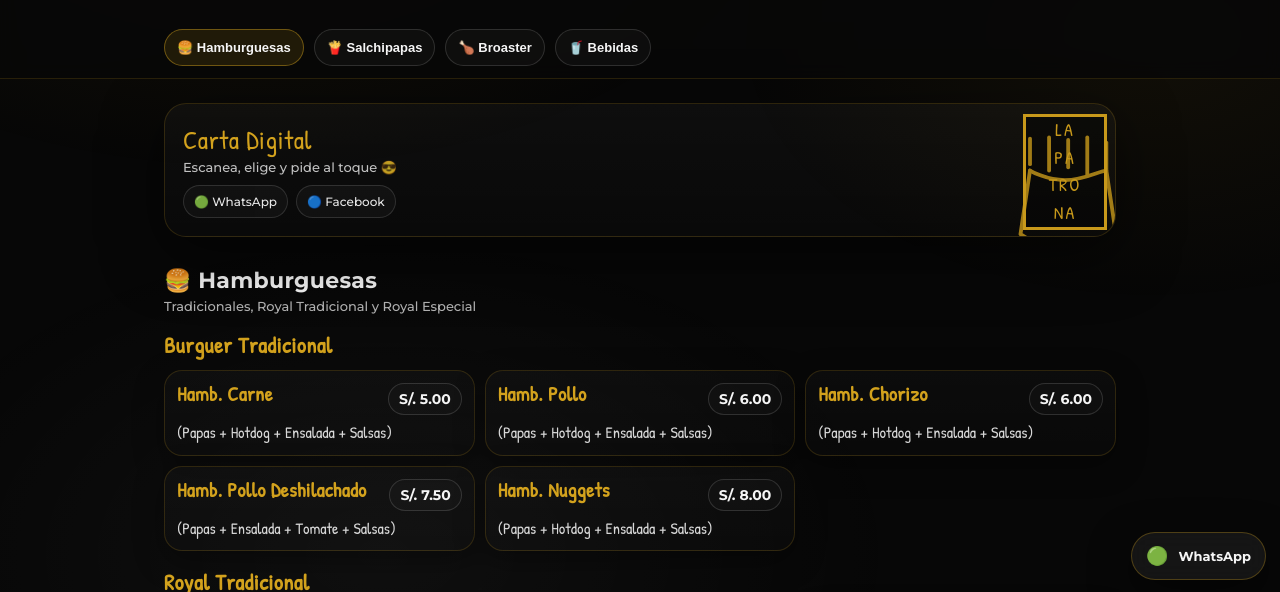
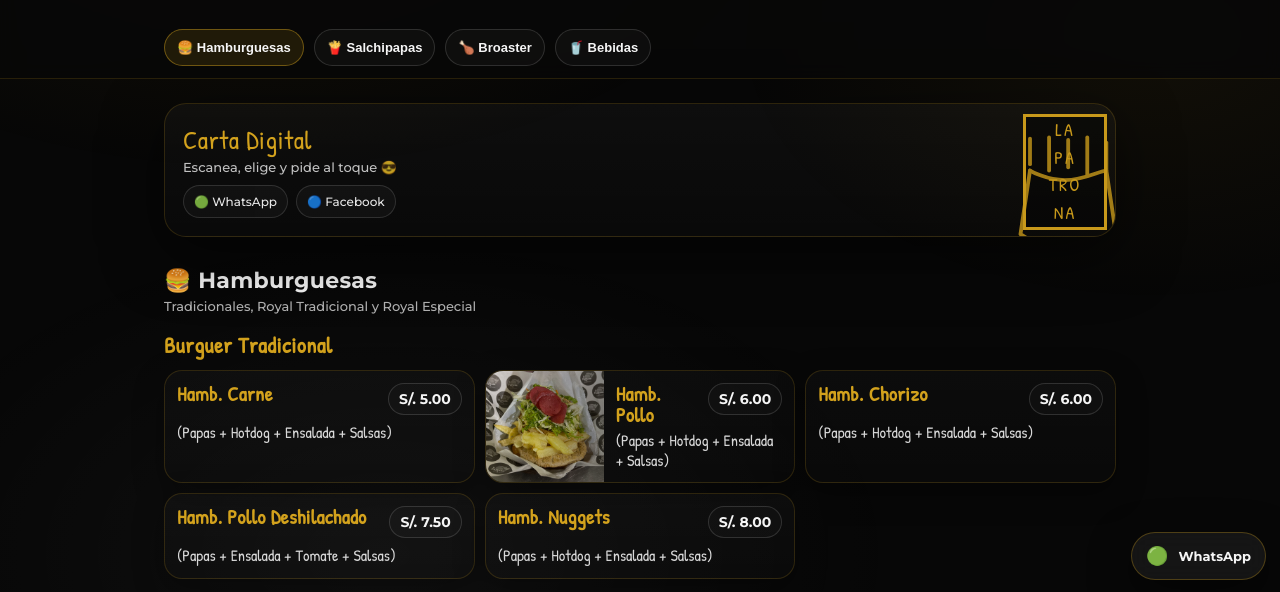
Before and after one commit to schneiderdc/LaPatrona-Carta, a plain HTML site: page index.html in a window 1280 px wide. Shown: the part 206-798 px from the top of the page. Drawn offline with Linux system fonts and the light colour scheme.

Commit message:
add img chicken

```diff
--- a/css/styles.css
+++ b/css/styles.css
@@ -11,7 +11,7 @@
   --radius: 18px;
   --radius2: 22px;
 
-  --container: 980px; /* en desktop se estira, en móvil manda */
+  --container: 980px;
 }
 
 *{ box-sizing: border-box; }
@@ -200,7 +200,7 @@ body{
 .container{
   max-width: var(--container);
   margin: 0 auto;
-  padding: 14px 14px 90px 14px; /* espacio para el FAB */
+  padding: 14px 14px 90px 14px;
 }
 
 .hero{
@@ -251,7 +251,6 @@ body{
   opacity: .95;
 }
 
-/* Mini decoración derecha */
 .hero__right{
   position: absolute;
   right: -10px;
@@ -294,7 +293,7 @@ body{
 .section{
   padding-top: 12px;
   margin-top: 18px;
-  scroll-margin-top: 190px; /* para que el sticky header no tape el título */
+  scroll-margin-top: 190px;
 }
 
 .section__head{
@@ -386,6 +385,60 @@ body{
   background: linear-gradient(180deg, rgba(211,162,29,.10), rgba(255,255,255,.01));
 }
 
+/* =========================
+   ✅ CARD CON IMAGEN (solo Hamb. Pollo)
+========================= */
+.card--media{
+  padding: 0;              /* para que la foto pegue con el borde */
+  overflow: hidden;        /* recorta imagen en el radio */
+  display: grid;
+  grid-template-columns: 118px 1fr; /* estilo Pardo's: foto izquierda */
+  align-items: stretch;
+  gap: 0;
+}
+
+.card--media .card__media{
+  position: relative;
+  background: rgba(255,255,255,.02);
+}
+
+.card--media .card__media img{
+  width: 100%;
+  height: 100%;
+  display: block;
+  object-fit: cover;
+}
+
+/* overlay suave para que la foto combine con el dark */
+.card--media .card__media::after{
+  content:"";
+  position:absolute;
+  inset:0;
+  background: linear-gradient(90deg, rgba(7,7,7,.05), rgba(7,7,7,.42));
+  pointer-events:none;
+}
+
+.card--media .card__body{
+  padding: 12px 12px;
+  display: flex;
+  flex-direction: column;
+  justify-content: center;
+}
+
+.card--media .card__desc{
+  margin-top: 6px;
+}
+
+/* si la pantalla es muy angosta, se apila bonito */
+@media (max-width: 360px){
+  .card--media{
+    grid-template-columns: 1fr;
+  }
+  .card--media .card__media{
+    height: 150px;
+  }
+}
+
 /* Nota */
 .note{
   margin: 10px 0 12px 0;
@@ -470,7 +523,7 @@ body{
 .fab__text{ font-weight: 800; font-size: 13px; }
 
 /* =========================
-   RESPONSIVE (pero mobile-first)
+   RESPONSIVE (mobile-first)
 ========================= */
 @media (min-width: 620px){
   .grid{ grid-template-columns: 1fr 1fr; }
--- a/index.html
+++ b/index.html
@@ -82,12 +82,10 @@
         </div>
 
         <div class="hero__right" aria-hidden="true">
-          <!-- mini badge dorado -->
           <div class="mini-badge">
             <div>LA</div><div>PA</div><div>TRO</div><div>NA</div>
           </div>
 
-          <!-- iconito fries outline -->
           <svg class="mini-fries" viewBox="0 0 220 220">
             <g fill="none" stroke="var(--gold)" stroke-width="6" stroke-linecap="round" stroke-linejoin="round">
               <path d="M55 60 L55 20" />
@@ -120,12 +118,19 @@
           <p class="card__desc">(Papas + Hotdog + Ensalada + Salsas)</p>
         </article>
 
-        <article class="card" data-name="hamb pollo papas hotdog ensalada salsas">
-          <div class="card__top">
-            <h4 class="card__name">Hamb. Pollo</h4>
-            <div class="card__price">S/. 6.00</div>
+        <!-- ✅ SOLO ESTE TIENE IMAGEN -->
+        <article class="card card--media" data-name="hamb pollo papas hotdog ensalada salsas">
+          <div class="card__media">
+            <img src="img/Hamb.Pollo.jpg" alt="Hamburguesa de pollo" loading="lazy" />
           </div>
-          <p class="card__desc">(Papas + Hotdog + Ensalada + Salsas)</p>
+
+          <div class="card__body">
+            <div class="card__top">
+              <h4 class="card__name">Hamb. Pollo</h4>
+              <div class="card__price">S/. 6.00</div>
+            </div>
+            <p class="card__desc">(Papas + Hotdog + Ensalada + Salsas)</p>
+          </div>
         </article>
 
         <article class="card" data-name="hamb chorizo papas hotdog ensalada salsas">
```
Also changed, not shown: img/Hamb.Pollo.jpg (added).
